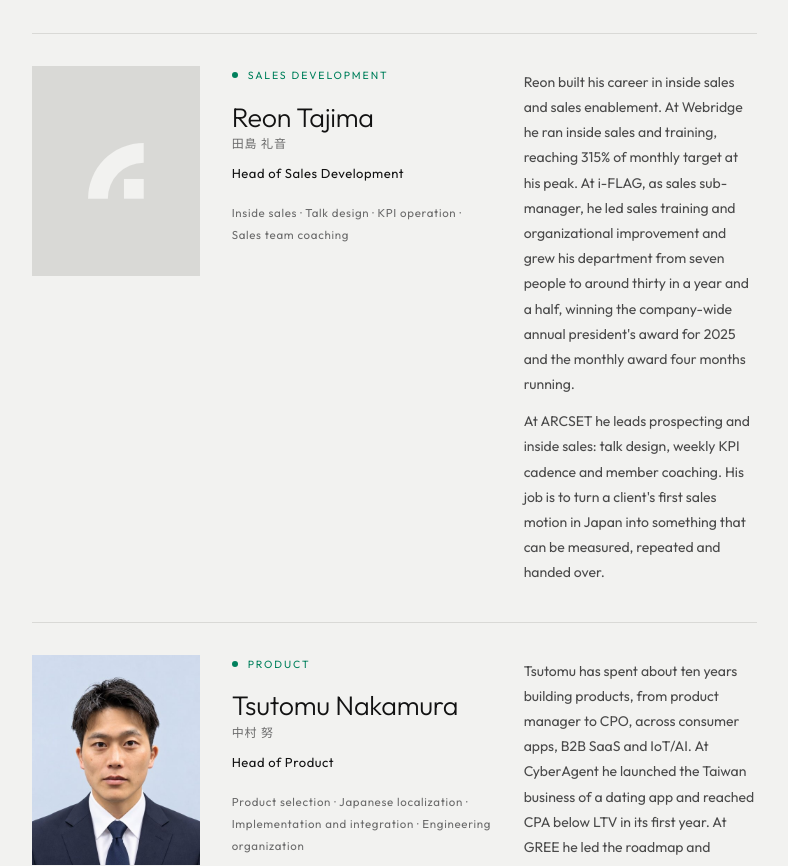
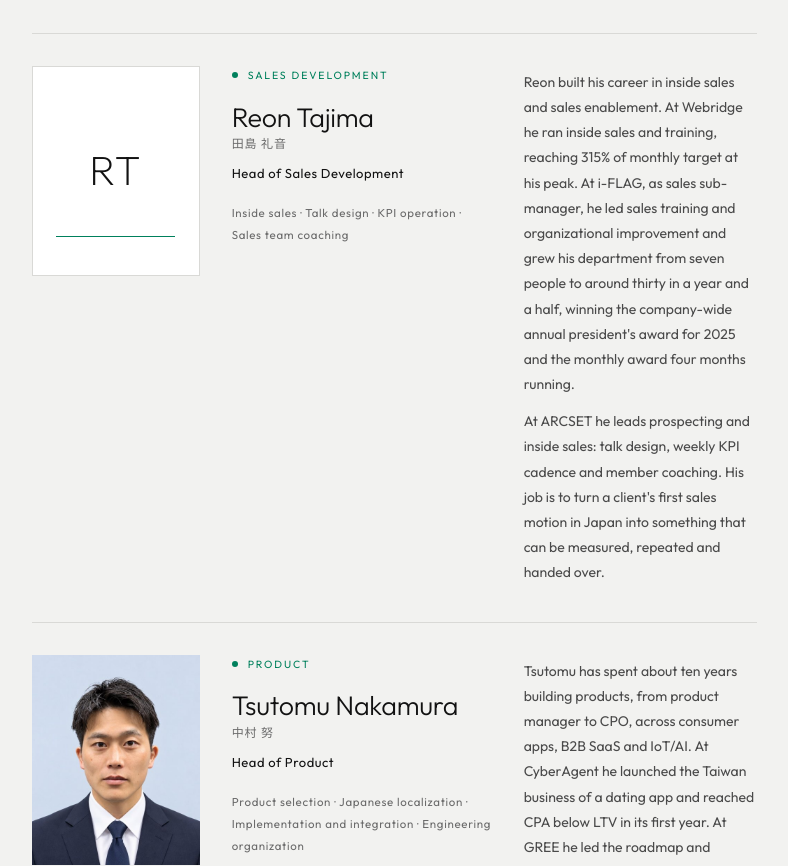
Before and after one commit to Sean-gao-22/arcset-website, a plain HTML site: page index.html in a window 1280 px wide. Shown: the part 8150-9016 px from the top of the page, without its empty margins (459-1247 px from the left). Drawn offline with Linux system fonts and the light colour scheme; animation ran at ten frames a second.

Commit message:
Team: typographic monogram tile for members without a photo
Co-Authored-By: Claude Fable 5.1 <noreply@anthropic.com>
Claude-Session: https://claude.ai/code/session_01MkkzdUtcpWSgioViczhdWi

```diff
--- a/index.html
+++ b/index.html
@@ -24,7 +24,7 @@
   <link rel="preconnect" href="https://fonts.googleapis.com">
   <link rel="preconnect" href="https://fonts.gstatic.com" crossorigin>
   <link rel="stylesheet" href="https://fonts.googleapis.com/css2?family=Outfit:wght@200;300;400;500&family=Noto+Sans+JP:wght@300;400;500;700&family=Noto+Sans+SC:wght@300;400;500;700&display=swap">
-  <link rel="stylesheet" href="styles.css?v=20261119b">
+  <link rel="stylesheet" href="styles.css?v=20261119c">
   <title>ARCSET | Cross-border business development and AI solutions, Tokyo</title>
 </head>
 <body>
@@ -293,7 +293,7 @@
               </div>
             </li>
             <li class="reveal team-card">
-              <figure class="team-photo"><span class="team-photo-pending" aria-hidden="true"><svg viewBox="0 0 1000 1000"><path d="M104 893A789 789 0 0 1 893 104V384A509 509 0 0 0 384 893Z"/><rect x="613" y="613" width="280" height="280"/></svg></span></figure>
+              <figure class="team-photo"><span class="team-monogram" aria-hidden="true"><span>RT</span></span></figure>
               <div class="team-text">
                 <div class="team-head">
                 <span class="team-area">Sales development</span>
@@ -451,6 +451,6 @@
     "knowsLanguage": ["ja", "en", "zh"]
   }
   </script>
-  <script src="script.js?v=20261119b"></script>
+  <script src="script.js?v=20261119c"></script>
 </body>
 </html>
--- a/styles.css
+++ b/styles.css
@@ -305,9 +305,10 @@ html:lang(ja) .leader-statement, html:lang(zh-Hans) .leader-statement { font-wei
 .team-grid { margin-top: 40px; display: grid; grid-template-columns: 1fr; }
 .team-card { display: grid; grid-template-columns: 168px minmax(200px, 260px) 1fr; column-gap: 32px; align-items: start; padding: 32px 0 36px; border-top: 1px solid var(--line); }
 .team-photo { margin: 0; }
-.team-photo img, .team-photo-pending { display: block; width: 100%; aspect-ratio: 4 / 5; object-fit: cover; }
-.team-photo-pending { background: var(--gray-2); position: relative; }
-.team-photo-pending svg { position: absolute; left: 50%; top: 50%; width: 42%; transform: translate(-50%, -50%); fill: var(--paper); }
+.team-photo img { display: block; width: 100%; aspect-ratio: 4 / 5; object-fit: cover; }
+.team-monogram { display: flex; align-items: center; justify-content: center; width: 100%; aspect-ratio: 4 / 5; background: var(--paper-2); border: 1px solid var(--line); position: relative; }
+.team-monogram span { font-family: "Outfit", sans-serif; font-size: clamp(34px, 3.2vw, 48px); font-weight: 200; letter-spacing: 0.04em; color: var(--ink); }
+.team-monogram::after { content: ""; position: absolute; left: 14%; right: 14%; bottom: 18%; height: 1px; background: var(--emerald); }
 .team-text { display: contents; }
 .team-head { display: grid; align-content: start; }
 .team-area { display: inline-flex; align-items: center; gap: 10px; font-size: 10.5px; letter-spacing: 0.18em; text-transform: uppercase; color: var(--emerald); }
```
